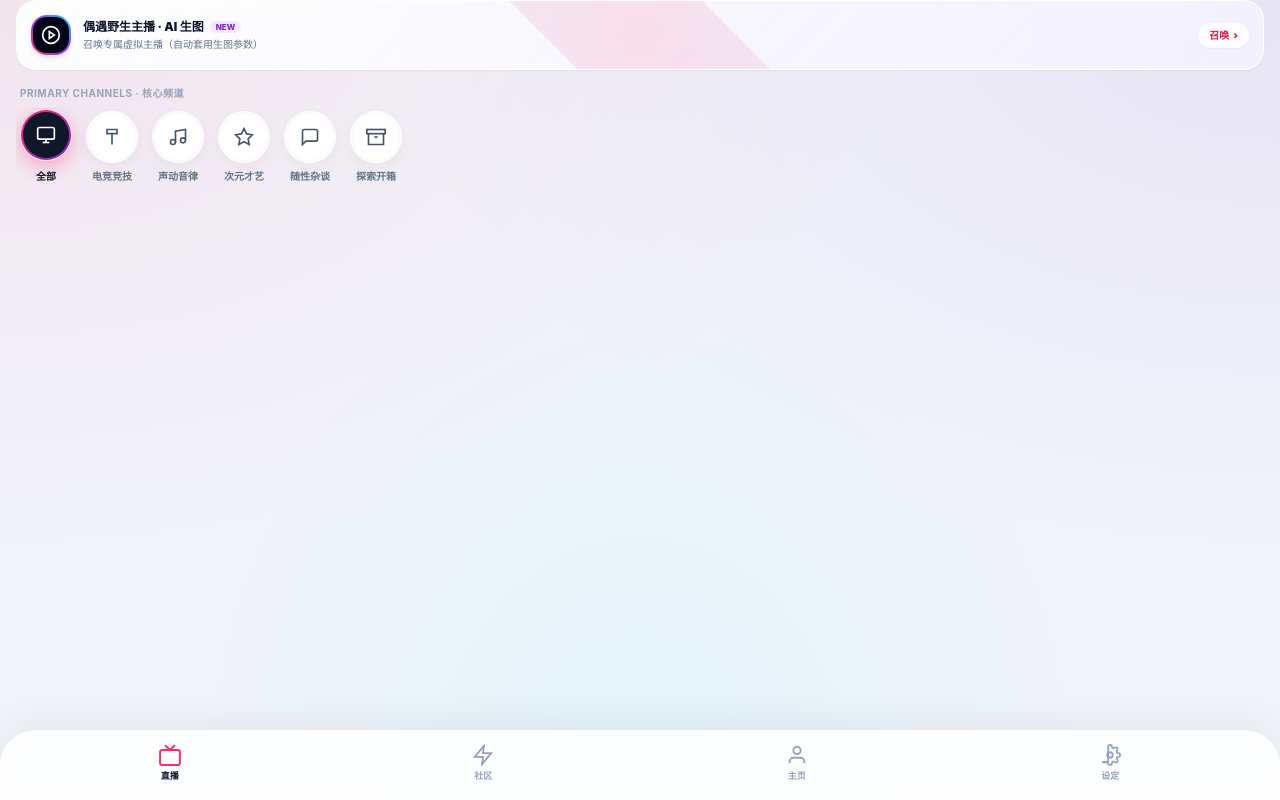
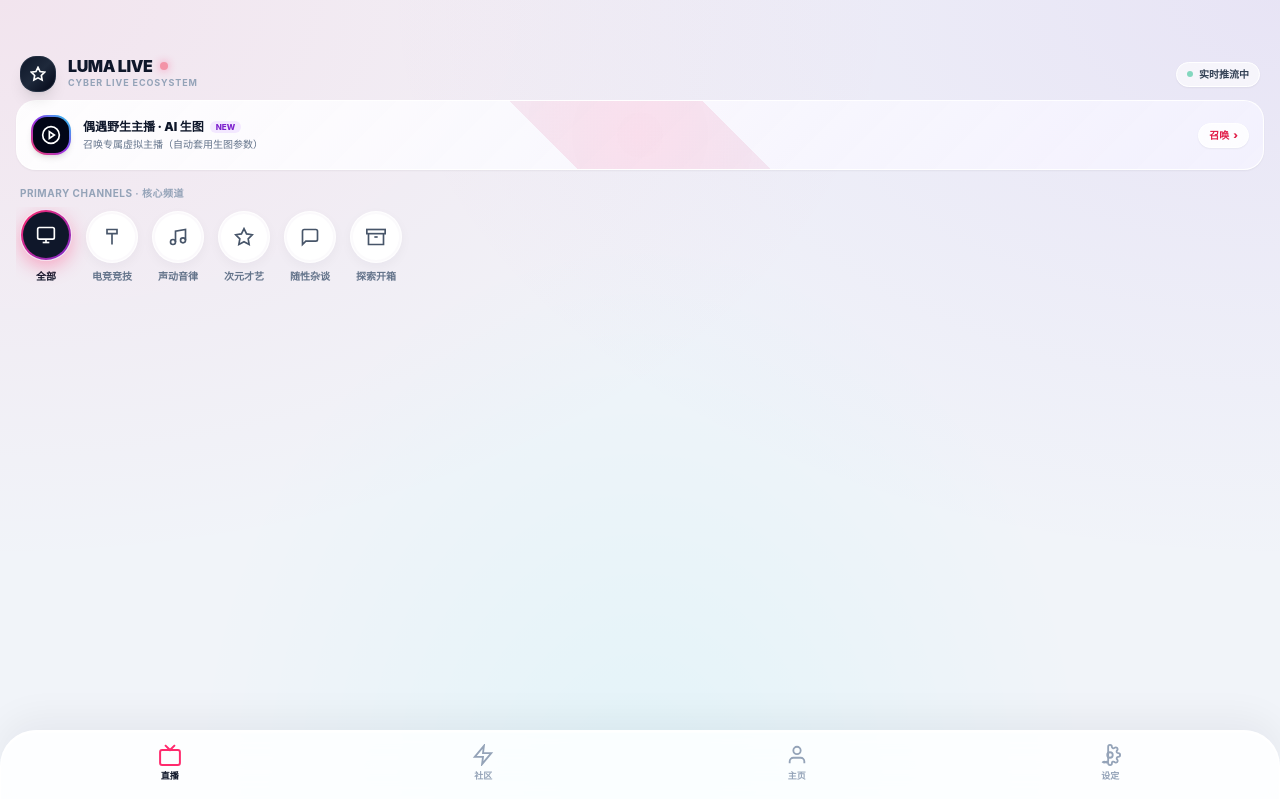
Before and after one commit to 17-cm/LUMA-Live, a plain HTML site: page index.html in a window 1280 px wide. Drawn offline with nearby package versions, Linux system fonts and the light colour scheme; a web font is replaced by a local one.

Commit message:
feat: add top header and file inputs to index

```diff
--- a/index.html
+++ b/index.html
@@ -17,8 +17,34 @@
 </head>
 <body class="h-screen w-screen flex flex-col relative select-none">
 
-  <!-- 页面容器：四个主 Tab 页面由各自 JS 动态注入 -->
-  <div id="pages-root" class="flex-1 flex flex-col overflow-hidden"></div>
+  <!-- 隐藏的文件导入选择器 -->
+  <input type="file" id="fileInputData" class="hidden" accept=".json">
+  <input type="file" id="fileInputPresets" class="hidden" accept=".json">
+
+  <!-- ======================== 顶部导航 Header ======================== -->
+  <header class="header-safe-pt px-5 pb-2 flex items-center justify-between z-20 relative" id="mainAppHeader">
+    <div class="flex items-center gap-3">
+      <div id="mainAppHeaderIconBox" class="w-9 h-9 rounded-2xl bg-gradient-to-br from-slate-900 via-slate-800 to-slate-950 flex items-center justify-center shadow-lg border border-slate-700/50 relative overflow-hidden">
+        <svg id="mainAppHeaderIconSvg" class="w-4 h-4 text-white" viewBox="0 0 24 24" fill="none" stroke="currentColor" stroke-width="2.5"><polygon points="12 2 15.09 8.26 22 9.27 17 14.14 18.18 21.02 12 17.77 5.82 21.02 7 14.14 2 9.27 8.91 8.26 12 2"></polygon></svg>
+      </div>
+      <div>
+        <div class="flex items-center gap-2">
+          <h1 id="mainAppHeaderTitle" class="font-black text-base tracking-tight text-slate-900 leading-none">LUMA LIVE</h1>
+          <span class="w-2 h-2 rounded-full bg-rose-500 animate-pulse shadow-[0_0_8px_#ff2a6d]"></span>
+        </div>
+        <span id="mainAppHeaderSubtitle" class="text-[9px] text-slate-400 font-bold tracking-widest uppercase mt-0.5 block">Cyber Live Ecosystem</span>
+      </div>
+    </div>
+    <div class="flex items-center gap-1.5 bg-white/60 backdrop-blur-md px-2.5 py-1 rounded-full border border-white shadow-sm">
+      <span class="w-1.5 h-1.5 rounded-full bg-emerald-500 animate-pulse"></span>
+      <span id="mainAppHeaderStatusText" class="text-[10px] font-bold text-slate-700">实时推流中</span>
+    </div>
+  </header>
+
+  <!-- ======================== 主视图容器 (4大 Tab) ======================== -->
+  <main id="pages-root" class="flex-1 overflow-hidden relative z-10">
+    <!-- 四个页面由各自 JS 动态注入 -->
+  </main>
 
   <!-- 底部导航栏 -->
   <div class="fixed bottom-0 left-0 right-0 z-30 pb-safe">
```
